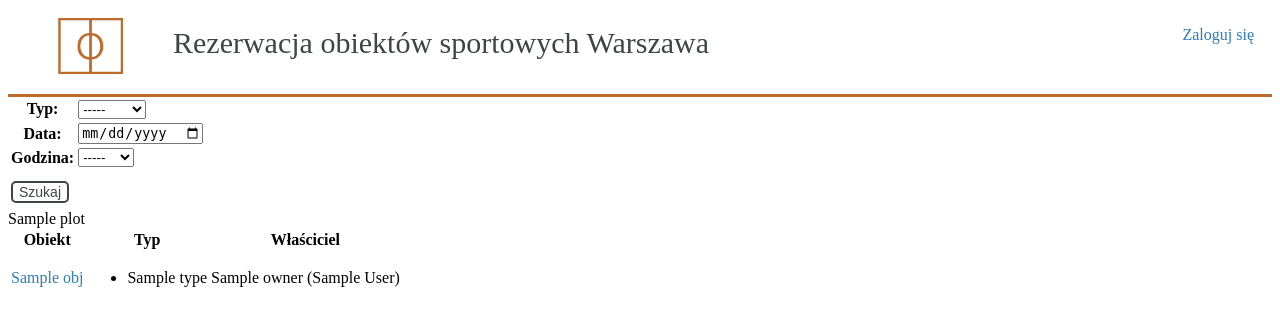
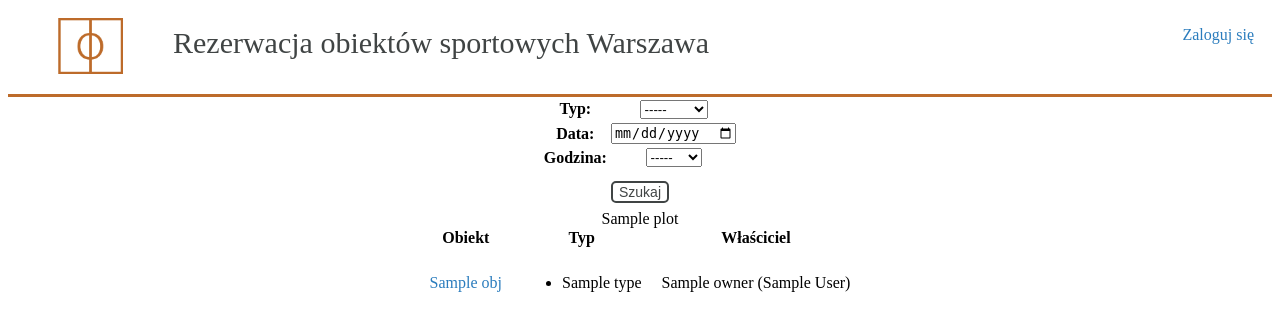
Before and after one commit to Mafarein/Coders_DataForCity, a Django app: template rezerwacja_sal/main/templates/main/search.html in a window 1280 px wide. Shown: the top 331 px of the page. Run offline with Django 4.2, Linux system fonts and the light colour scheme; tables that the repository leaves empty hold one stand-in row (values such as "Sample post"); the template is opened without the code that fills it: values that come from a table or form of the project are taken from there, most other values are stand-ins (such as "Sample title", 1, 10 or a date in 2020); some libraries are stand-ins or nearby versions.

Commit message:
tableka na stronie search

```diff
--- a/rezerwacja_sal/main/templates/main/search.html
+++ b/rezerwacja_sal/main/templates/main/search.html
@@ -6,6 +6,7 @@
 
 {% block content %}
 {% autoescape off %}
+<div class="tablecenter">
     <div id="search">
         <form action="" method="get">
             <table>
@@ -16,7 +17,8 @@
     </div>
     {{ plot }}
     <div id="results">
-    <table>
+        {% if facilities %}
+            <table class="table2">
                 <tr><th>Obiekt</th><th>Typ</th><th>Właściciel</th></tr>
                 {% for obj in facilities %}
                 <tr>
@@ -28,6 +30,10 @@
                 </tr>
                 {% endfor %}
             </table>
+        {% else %}
+            <p>Żaden obiekt nie pasuje do wybranego filtrowania</p>
+        {% endif %}
+    </div>
 </div>
 {% endautoescape %}
 {% endblock content %}
```
Lines whose indentation alone changed are shown as unchanged.
